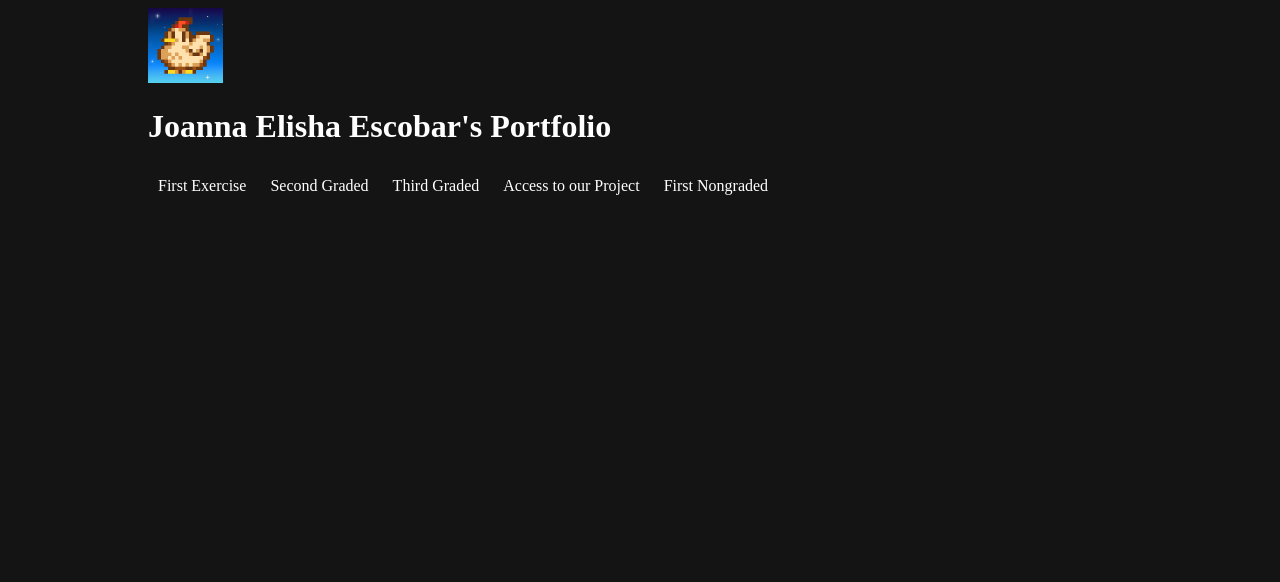
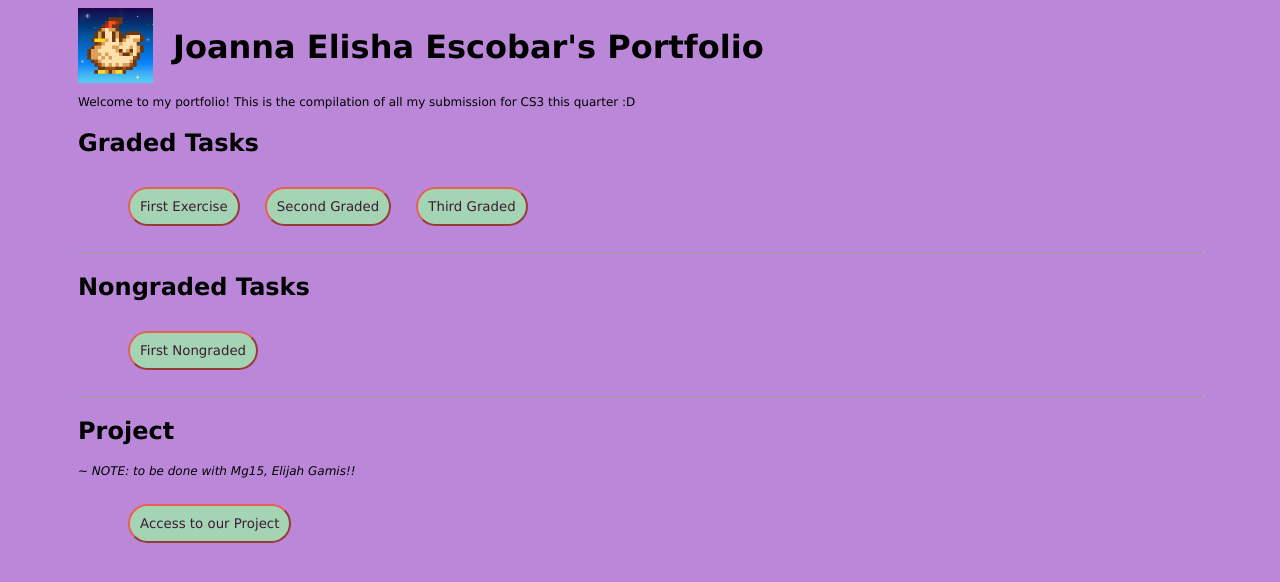
Before and after one commit to waxingcrescent8193/2QPortfolioMgESCOBAR, a plain HTML site: page index.html in a window 1280 px wide. Drawn offline with Linux system fonts and the light colour scheme.

Commit message:
index.html styling

```diff
--- a/index.html
+++ b/index.html
@@ -9,27 +9,116 @@
 
     <title> My Web Page </title>
     <link rel = "icon" href="./assets/stardew-valley-logo-3440218189.png" type="image/png">
-    <link rel="stylesheet" href="styles.css">
+
+    <style>
+      :root {
+        --font: Verdana, Geneva, Tahoma, sans-serif;
+        --text-color: rgb(0,0,0);
+      }
+
+      * {
+        background-color: rgb(187, 136, 217);
+        font-family: var(--font);
+        color: var(--text-color);
+      }
+
+      header {
+        position: sticky;
+        top: 0;
+        overflow: hidden;
+      }
+
+      #headerImage {
+        float: left;
+        margin-right: 20px;
+      }
+
+      #headerTitle {
+        float: left;
+        margin: 0px;
+        padding-top: 20px;
+      }
+
+      body {
+        padding-left: 70px;
+        padding-right: 70px;
+      }
+
+      p {
+        font-size: 0.75em;
+      }
+
+      div > p {
+        font-style: italic;
+      }
+
+      ul {
+        list-style-type: none;
+      }
+
+      a {
+        text-decoration: none;
+        color: #3B1C32;
+        background-color: #A4D4B4;
+      }
+
+      button {
+        box-sizing:content-box;
+        border-radius: 25px;
+        margin: 10px;
+        padding: 10px;
+        border-color:#EB5E55;
+        background-color: #A4D4B4;
+      }
+
+      a:visited {
+        color: rgb(109, 0, 172);
+      }
+
+      a:hover {
+        color: rgb(53, 53, 255);
+        text-decoration-line: underline;
+      }
+    </style>
+
 </head>
 
 <body>
   <header>
       <div>
-        <img src="./assets/stardew-valley-logo-3440218189.png" alt="Stardew Valley Logo" title="Website Logo" width="75px" length="75px">
+        <img src="./assets/stardew-valley-logo-3440218189.png" alt="Stardew Valley Logo" title="Website Logo" width="75px" length="75px" id="headerImage">
 
-        <h1> Joanna Elisha Escobar's Portfolio</h1>
+        <h1 id="headerTitle"> Joanna Elisha Escobar's Portfolio</h1>
       </div>
+  </header>
 
-   <nav>
+  <p> Welcome to my portfolio! This is the compilation of all my submission for CS3 this quarter :D</p>
+
+  <div id="navigationBar">
+      <h2> Graded Tasks </h2>
       <ul>
-        <li><a href="./public/2Q1GMgEscobar.html"> First Exercise </a></li>
-        <li><a href="#"> Second Graded </a></li>
-        <li><a href="#"> Third Graded </a></li>
-        <li><a href="#"> Access to our Project </a></li>
-        <li><a href="./public/Q21NGMgEscobar.html"> First Nongraded </a></li>
+        <button><li><a href="./public/2Q1GMgEscobar.html"> First Exercise </a></li></button>
+        <button><li><a href="#"> Second Graded </a></li></button>
+        <button><li><a href="#"> Third Graded </a></li></button>
       </ul>
-   </nav>
-  </header>
+
+      <hr width="100%" size="1">
+
+      <h2> Nongraded Tasks </h2>
+      <ul>
+        <button><li><a href="./public/Q21NGMgEscobar.html"> First Nongraded </a></li></button>
+      </ul>
+
+      <hr width="100%" size="1">
+
+      <h2> Project </h2>
+        <p> ~ NOTE: to be done with Mg15, Elijah Gamis!!</p>
+      <ul>
+        <button><li><a href="#"> Access to our Project </a></li></button>
+      </ul>
+
+
+    </div>
 
   <script>
 
--- a/public/styles.css
+++ b/public/styles.css
@@ -96,6 +96,7 @@ section {
 section > p {
     text-align: center;
 }
+
 table, th, tr, td {
     margin-left: auto;
     margin-right: auto;
```
Also changed, not shown: assets/SCHOOGLE.png (deleted), assets/background.jpg (added), assets/background2.jpg (added), assets/junimoss.jpg (deleted), assets/schoogle logo.png (deleted), assets/sdv chicken logo.jpg (deleted).
